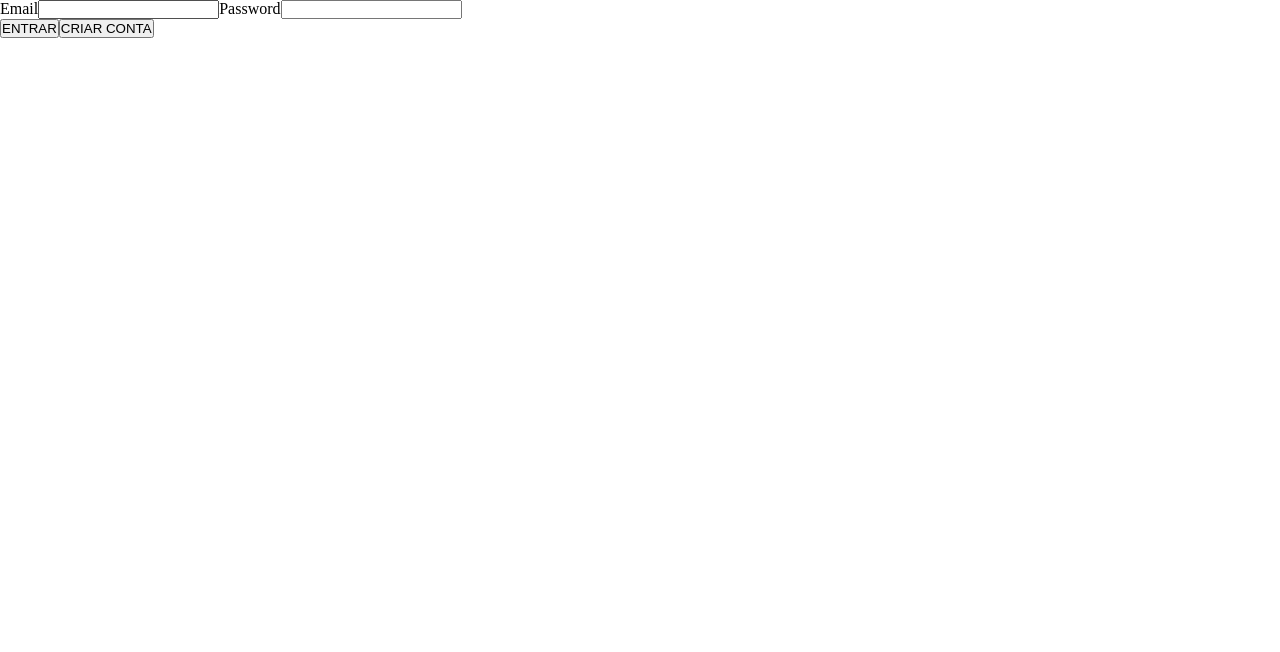
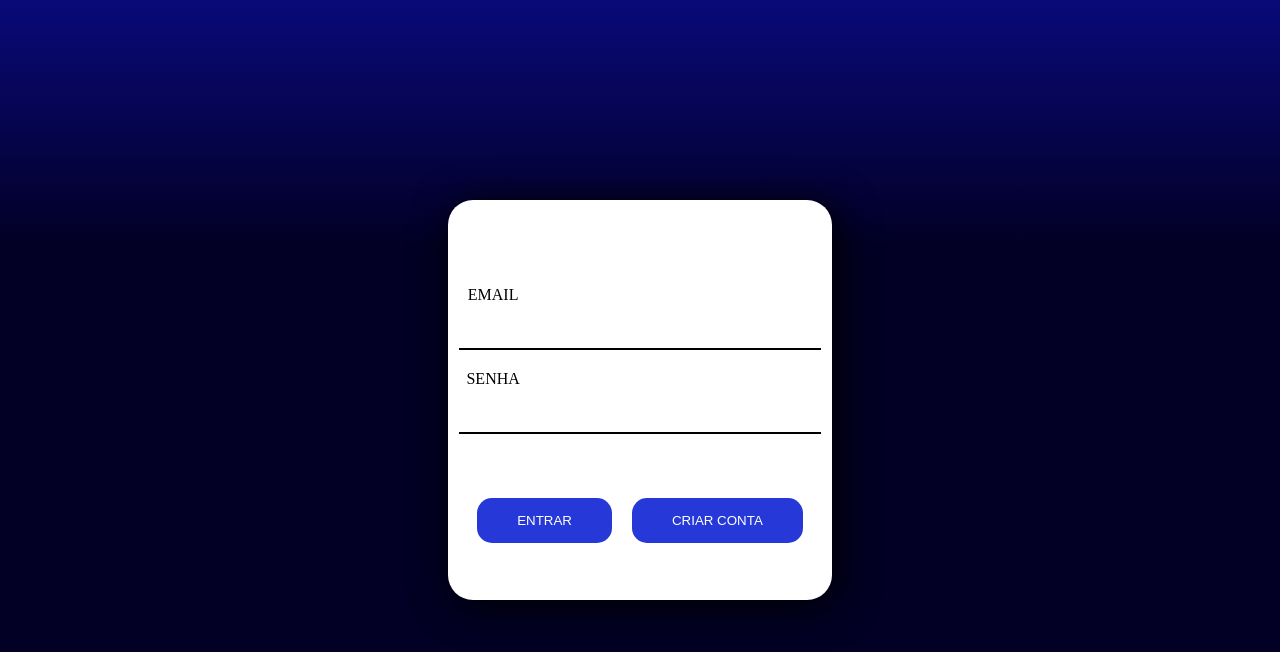
Before and after one commit to raphael-caninde/todo-list-api, a React (Create React App) app in the folder frontend/: page /login in a window 1280 px wide. Shown: the top 652 px of the page. Built offline with nearby package versions, Linux system fonts and the light colour scheme.

Commit message:
style: pagina de login

```diff
--- a/frontend/src/context/AppProvider.jsx
+++ b/frontend/src/context/AppProvider.jsx
@@ -75,6 +75,7 @@ function AppProvider({ children }) {
     logout,
     handleChange,
     loading,
+    setInfoRegister,
   };
 
   return (
--- a/frontend/src/pages/Login/index.jsx
+++ b/frontend/src/pages/Login/index.jsx
@@ -1,6 +1,7 @@
 import React, { useContext, useState } from 'react';
 import { useNavigate } from 'react-router-dom';
 import AppContext from '../../context/AppContext';
+import './login.css';
 
 function Login() {
   const { login } = useContext(AppContext);
@@ -15,11 +16,10 @@ function Login() {
   };
 
   return (
-    <div>
-      <form>
-        <div>
-          <label htmlFor="email">
-            Email
+    <div className="main-container">
+      <form className="container-form">
+        <div className="container-inputs">
+          <label className="input-login" htmlFor="email">EMAIL</label>
           <input
             id="email"
             type="email"
@@ -28,10 +28,9 @@ function Login() {
             value={ email }
             onChange={ ({ target }) => setEmail(target.value) }
             required
+            placeholder=" "
           />
-          </label>
-          <label htmlFor="password">
-            Password
+          <label className="input-login" htmlFor="password">SENHA</label>
           <input
             id="password"
             type="password"
@@ -40,17 +39,19 @@ function Login() {
             value={ password }
             onChange={ ({ target }) => setPassword(target.value) }
             required
+            placeholder=" "
           />
-          </label>
         </div>
-        <div>
+        <div className="container-btns">
           <button
+            className="btn-login"
             type="submit"
             onClick={ (e) => handleSubmit(e) }
           >
             ENTRAR
           </button>
           <button
+            className="btn-register"
             type="submit"
             onClick={ () => navigate('/cadastro') }
           >
--- /dev/null
+++ b/frontend/src/pages/Login/login.css
@@ -0,0 +1,77 @@
+.main-container {
+  display: flex;
+  justify-content: center;
+  align-items: center;
+  height: 100vh;
+  width: 100vw;
+  background: rgb(2,0,36);
+background: linear-gradient(0deg, rgba(2,0,36,1) 69%, rgba(9,9,121,1) 100%, rgba(1,184,236,1) 100%, rgba(97,207,244,1) 100%, rgba(0,212,255,1) 100%);
+}
+
+.container-form {
+  display: flex;
+  flex-direction: column;
+  align-items: center;
+  justify-content: center;
+  background-color: #fff;
+  width: 30%;
+  height: 50%;
+  border-radius: 25px;
+  box-shadow: 5px 5px 40px 0px;
+}
+
+.container-inputs {
+  color: #000;
+  display: flex;
+  flex-direction: column;
+  align-items: center;
+  justify-content: center;
+  width: 90%;
+  height: 60%;
+}
+
+.input-email {
+  margin-bottom: 20px;
+}
+
+.input-email,
+.input-password {
+  color: #000;
+  width: 100%;
+  padding: 0.5rem;
+  border: none;
+  outline: none;
+  font-size: 1rem;
+  background: transparent;
+  border-bottom: 2px solid #000;
+}
+
+.input-email:focus,
+.input-password:focus {
+  border-bottom: 2px solid rgb(39, 56, 216);
+}
+
+.input-login {
+  margin-bottom: 10px;
+  margin-left: -85%;
+}
+
+
+.container-btns {
+  display: flex;
+  justify-content: space-around;
+  align-items: center;
+  width: 90%;
+  height: 20%;
+
+}
+
+.btn-login,
+.btn-register {
+  cursor: pointer;
+  padding: 15px 40px;
+  border-radius: 15px;
+  background-color: rgb(39, 56, 216);
+  color: #fff;
+  border: none;
+}
--- a/frontend/src/pages/Register/index.jsx
+++ b/frontend/src/pages/Register/index.jsx
@@ -4,13 +4,15 @@ import AppContext from '../../context/AppContext';
 import { userRegister } from '../../services/userApi';
 
 function Register() {
-  const { infoRegister: { name, lastName, email, password }, handleChange, infoRegister } = useContext(AppContext);
+  const { infoRegister: { name, lastName, email, password }, handleChange, infoRegister, setInfoRegister } = useContext(AppContext);
   const navigate = useNavigate();
 
   const handleRegister = async (e) => {
     e.preventDefault();
     try {
       const { request } = await userRegister(infoRegister);
+
+      setInfoRegister({ name: '', lastName:'',  email: '', password: ''})
 
       if (request.status === 201) {
         navigate('/login');
```
Lines whose indentation alone changed are shown as unchanged.
